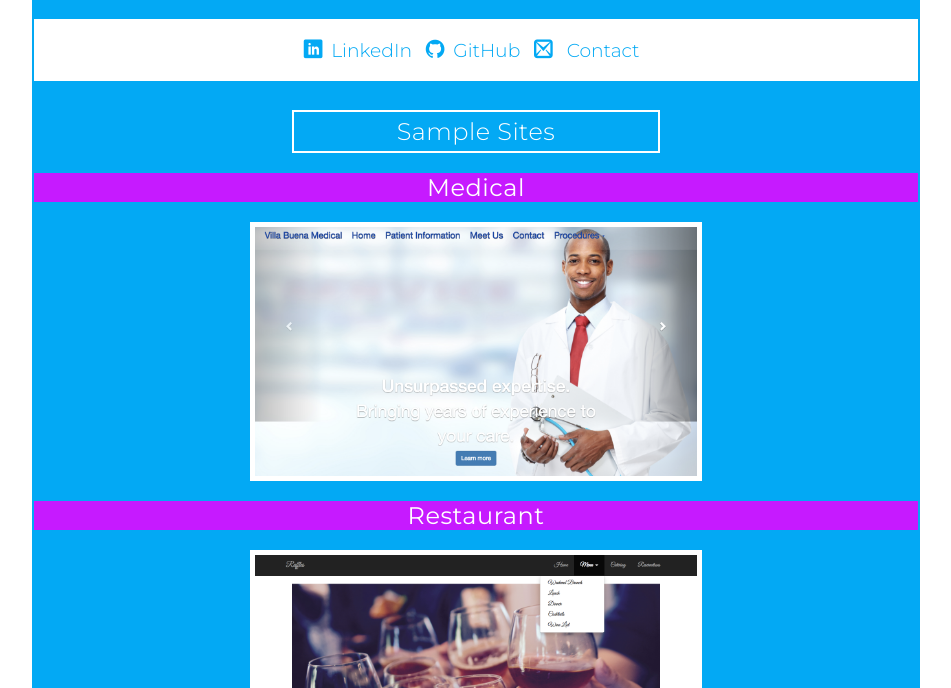
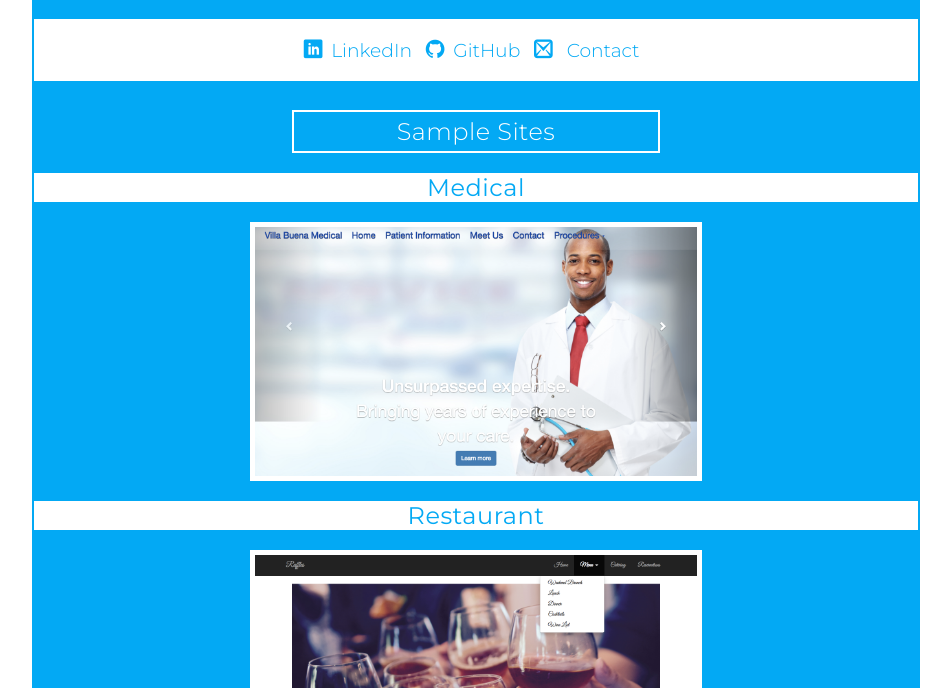
Before and after one commit to CWShelly/myPortfolio, a website: page app/index.html in a window 1280 px wide. Shown: the part 112-800 px from the top of the page, without its empty margins (164-1115 px from the left). Drawn offline with Linux system fonts and the light colour scheme; files whose address does not match are found by name.

Commit message:
changing from purple to white

```diff
--- a/app/css/style.css
+++ b/app/css/style.css
@@ -102,8 +102,10 @@ margin-bottom: 5px;*/
 
 .contentTitle h2{
   /*background: #9c2778;*/
-  background: #c61aff;
+  /*background: #c61aff;*/
+  background: white;
   font-weight: 400;
+  color: #03a9f4
 }
 
  .sampleSites{
```
